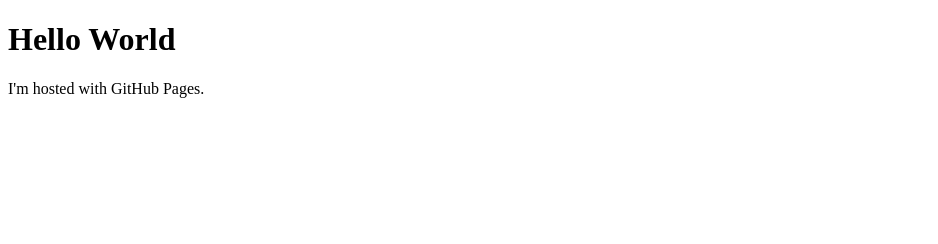
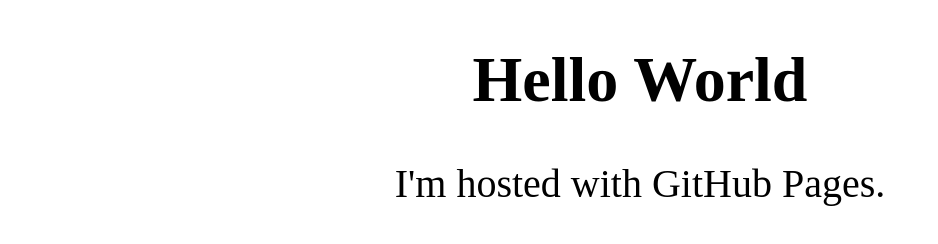
Before and after one commit to vincentgarcia/vincentgarcia.github.io, a plain HTML site: page index.html in a window 1280 px wide. Shown: the whole page, without its empty margins (0-938 px from the left). Drawn offline with Linux system fonts and the light colour scheme.

Commit message:
first style changes

```diff
--- /dev/null
+++ b/assets/css/main.css
@@ -0,0 +1,50 @@
+/*
+ * Author: Vincent Garcia
+ * URL: http://github.vincentgarcia.io
+ *
+ * Project Name: Personal Page
+ * Version: 0.1
+ */
+
+@font-face {
+font-family: "calluna-sans",sans-serif;
+font-style: normal;
+font-weight: 300;
+}
+
+@font-face {
+	font-family: "calluna-sans",sans-serif;
+	font-style: normal;
+	font-weight: 400;
+}
+
+@font-face {
+	font-family: "calluna-sans",sans-serif;
+	font-style: normal;
+	font-weight: 700;
+}
+
+@font-face {
+	font-family: "adelle",serif;
+	font-style: normal;
+	font-weight: 900;
+}
+
+
+body {
+ 	text-align: center;
+
+ }
+
+
+h1 {
+	font-family: "adelle";
+	font-weight: 900;
+	font-size: 4em;
+}
+
+p {
+	font-family: "calluna-sans";
+	font-weight: 400;
+	font-size: 2.5em;
+}
--- a/index.html
+++ b/index.html
@@ -1,5 +1,28 @@
 <!DOCTYPE html>
 <html>
+	<head>
+	    <meta charset="utf-8">
+	    <meta name="viewport" content="width=device-width, initial-scale=1.0">
+	    <meta name="description" content="">
+	    <meta name="author" content="">
+	    <link rel="shortcut icon" href="assets/ico/favicon.png">
+
+	    <title>Vincent Garcia</title>
+
+
+	    <!-- Custom styles for this template -->
+	    <link href="assets/css/main.css" rel="stylesheet">
+
+		<script type="text/javascript" src="//use.typekit.net/afi5jsj.js"></script>
+		<script type="text/javascript">try{Typekit.load();}catch(e){}</script>
+
+	    <!-- HTML5 shim and Respond.js IE8 support of HTML5 elements and media queries -->
+	    <!--[if lt IE 9]>
+	      <script src="assets/js/html5shiv.js"></script>
+	      <script src="assets/js/respond.min.js"></script>
+	    <![endif]-->
+	</head>
+
 	<body>
 		<h1>Hello World</h1>
 		<p>I'm hosted with GitHub Pages.</p>
```
